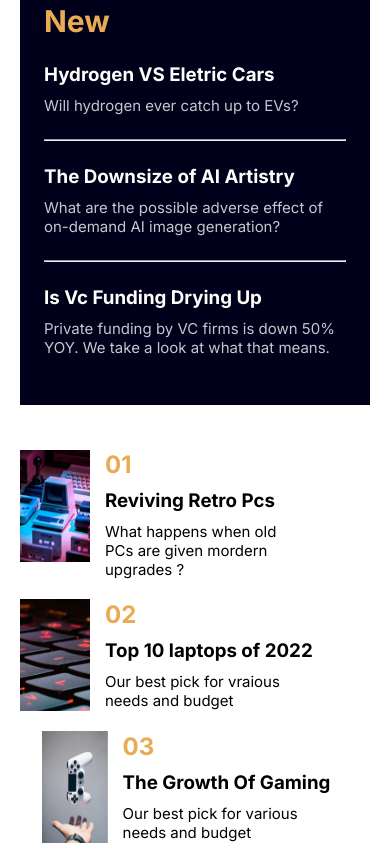
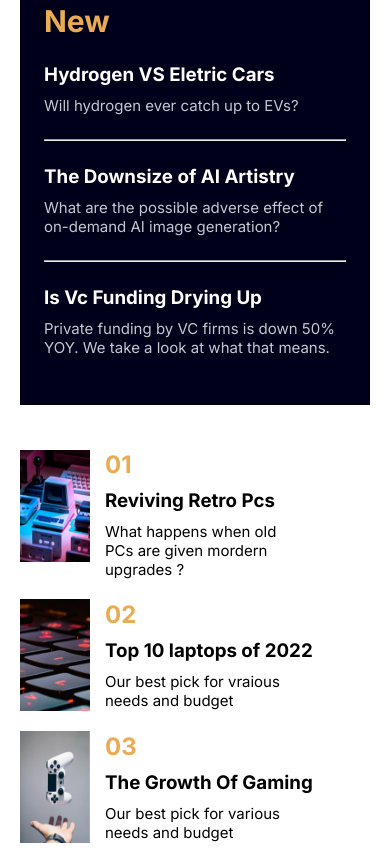
Before and after one commit to Emmanuel131519/News-Page, a plain HTML site: page index.html in a window 390 px wide. Shown: the part 987-1855 px from the top of the page. Drawn offline with Linux system fonts and the light colour scheme.

Commit message:
fixes: the third image on the mobile screen

```diff
--- a/style.css
+++ b/style.css
@@ -205,4 +205,7 @@ padding-left: 22px;
     grid-template-columns: 1fr;
     gap: 20px;
   }
+  #grid-3-div-3{
+    padding-left: 0;
+    }
 }
```
